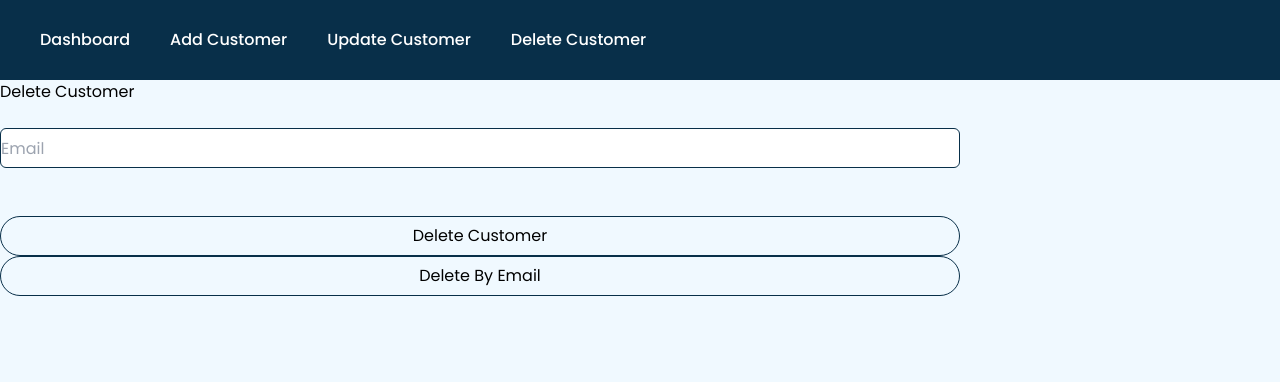
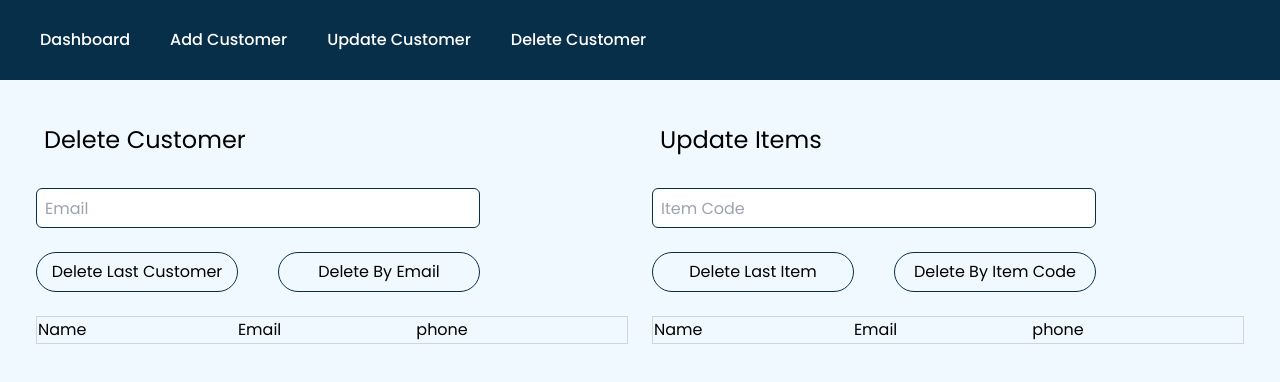
Before and after one commit to DasunNirmal/React-CRUD, a React (Vite) app: page /delete in a window 1280 px wide. Shown: the top 382 px of the page. Built offline with nearby package versions, Linux system fonts and the light colour scheme.

Commit message:
items and customer cards done

```diff
--- a/src/pages/DeleteCustomer.tsx
+++ b/src/pages/DeleteCustomer.tsx
@@ -18,15 +18,72 @@ export default function DeleteCustomer() {
     }
 
     return (
-        <>
-            <h2>Delete Customer</h2><br/>
-            <input className="inputCSS" type="text" placeholder="Email"
-                   onChange={(e) => setEmail(e.target.value)}/><br/><br/>
-            {customers.map((customer: Customer) => (
-                <div
-                    key={customer.email}>{customer.name + ' | ' + customer.email + ' | ' + customer.phone}</div>))}<br/>
-            <button className="buttonCSS" onClick={deleteCustomer}>Delete Customer</button>
-            <button className="buttonCSS" onClick={deleteCustomerByEmail}>Delete By Email</button>
-        </>
+        <div className="grid grid-cols-2 main-section p-6">
+
+            {/*customer section*/}
+            <div className="left-card m-3">
+                <h2 className="mb-6 p-2 w-fit text-2xl">Delete Customer</h2>
+
+                <input className="mb-6 p-2" type="text" placeholder="Email"
+                       onChange={(e) => setEmail(e.target.value)}/>
+                <div className="flex w-3/4 justify-center gap-10">
+                    <button className="w-2/4" onClick={deleteCustomer}>Delete Last Customer</button>
+                    <button className="w-2/4" onClick={deleteCustomerByEmail}>Delete By Email</button>
+                </div>
+
+                <table className="table-auto border border-gray-300 w-full mt-6">
+                    <thead>
+                    <tr>
+                        <td>Name</td>
+                        <td>Email</td>
+                        <td>phone</td>
+                    </tr>
+                    </thead>
+                    <tbody>
+                    {customers.map((customer: Customer) => (
+                        <tr key={customer.email}>
+                            <td>{customer.name}</td>
+                            <td>{customer.email}</td>
+                            <td>{customer.phone}</td>
+                        </tr>
+                    ))}
+                    </tbody>
+                </table>
+            </div>
+
+            {/*item section*/}
+            <div className="right-card m-3">
+                <h2 className="mb-6 p-2 w-fit text-2xl">Update Items</h2>
+
+                <input className="mb-6 p-2" type="text" placeholder="Item Code"
+                />
+                <div className="flex w-3/4 justify-center gap-10">
+                    <button className="w-2/4">Delete Last Item</button>
+                    <button className="w-2/4">Delete By Item Code</button>
+                </div>
+
+                <table className="table-auto border border-gray-300 w-full mt-6">
+                    <thead>
+                    <tr>
+                        <td>Name</td>
+                        <td>Email</td>
+                        <td>phone</td>
+                    </tr>
+                    </thead>
+                    <tbody>
+                    {/*{customers.map((customer: Customer) => (
+                        <tr key={customer.email}>
+                            <td>{customer.name}</td>
+                            <td>{customer.email}</td>
+                            <td>{customer.phone}</td>
+                        </tr>
+                    ))}*/}
+                    <tr>
+
+                    </tr>
+                    </tbody>
+                </table>
+            </div>
+        </div>
     )
 }
```
